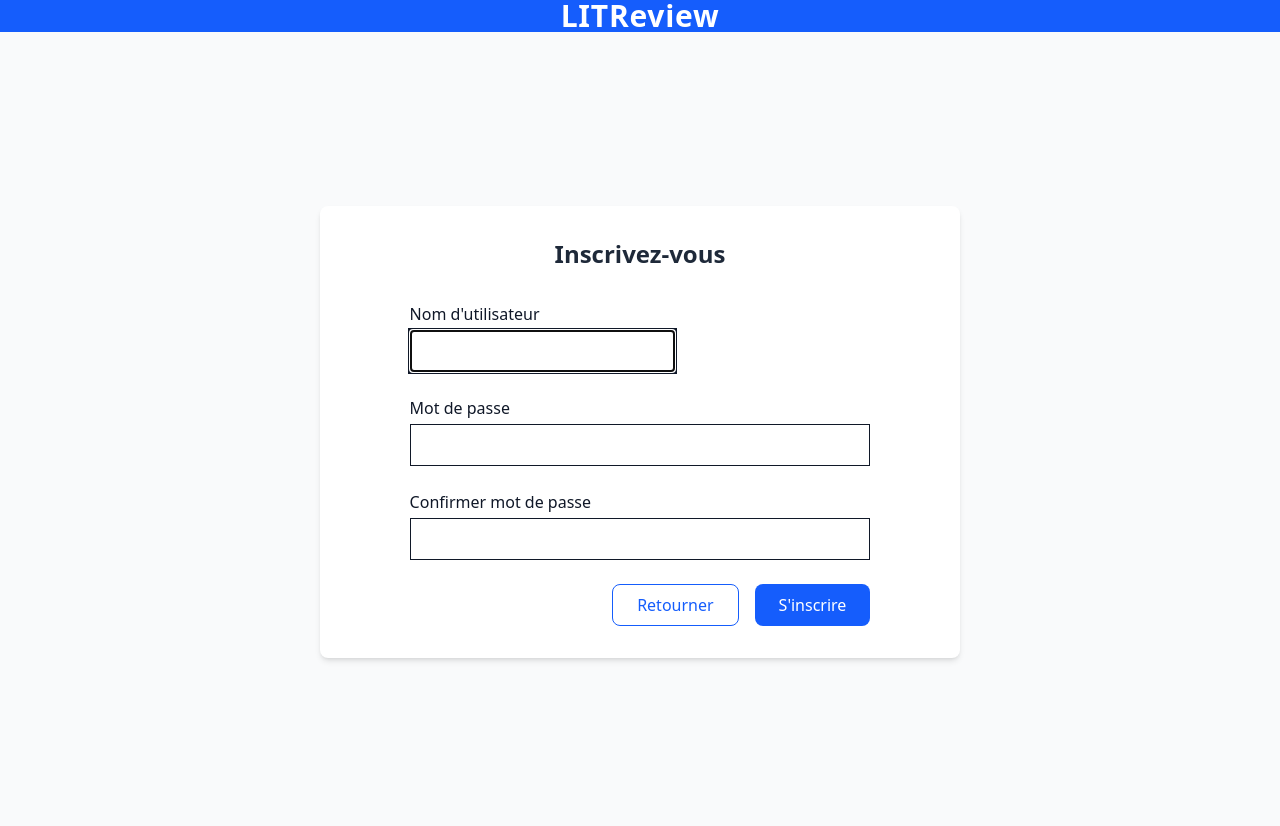
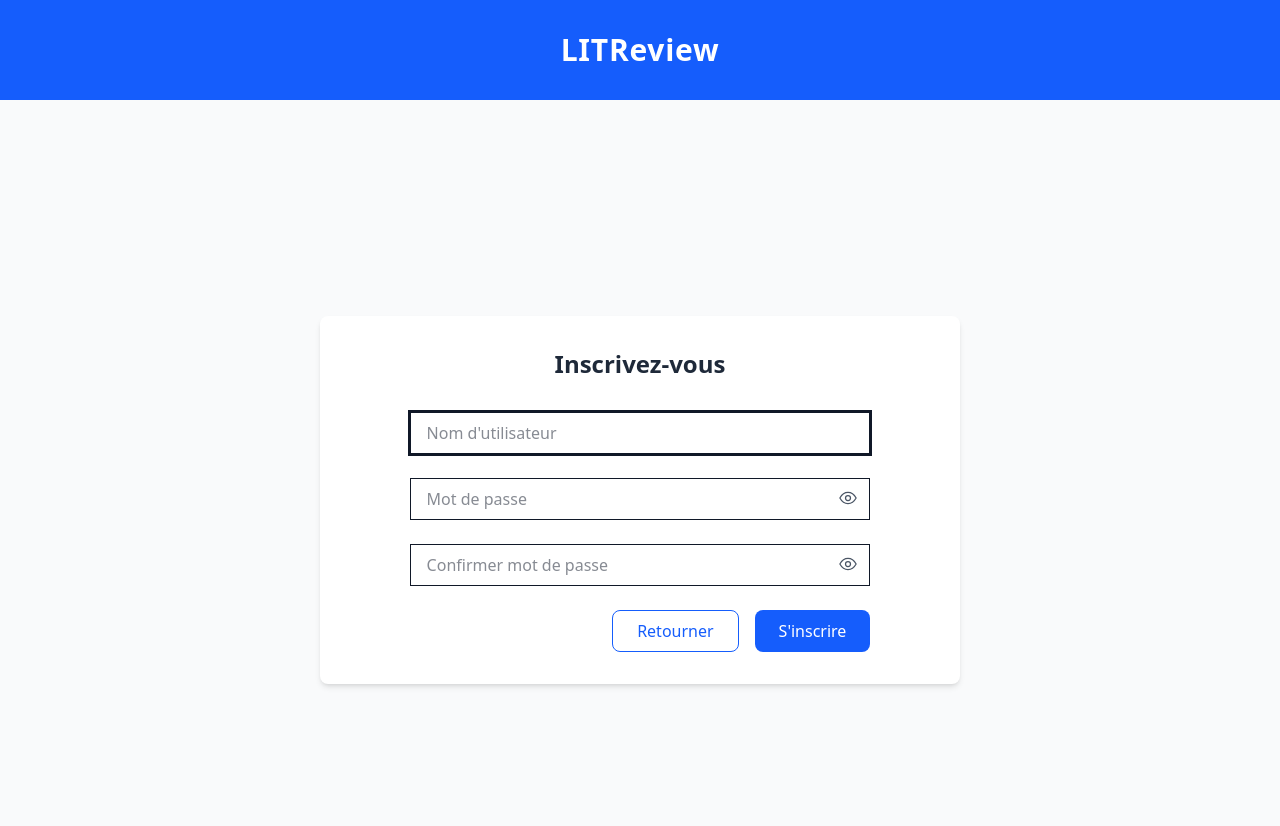
Before and after one commit to SiRipo92/LITRevu, a Django app: page /register/ in a window 1280 px wide. Shown: the top 826 px of the page. Before the commit the page ends 663 px from the top, so only its background shows below. Run offline with Django 5.2, Linux system fonts and the light colour scheme; style sheets or scripts are compiled from the project's sources.

Commit message:
Moved labels into placeholder area in Registration form

```diff
--- a/templates/base.html
+++ b/templates/base.html
@@ -13,7 +13,7 @@
 
   <body class="min-h-screen bg-gray-50 text-gray-900">
     <!-- ===== SITE HEADER (visible on all pages) ===== -->
-    <header class="bg-blue-600 text-white py-4 px-6 relative flex items-center">
+    <header class="bg-blue-600 text-white py-4 px-6 relative flex items-center min-h-[100px]">
       <!-- ===== Left zone: logo / home link ===== -->
       <div class="flex items-center">
         <a href="{% url 'home' %}"
@@ -37,31 +37,8 @@
       {% block content %}{% endblock %}
     </main>
     <!-- Toast root that allows success/error messages with registration-->
-<div id="toast-root" class="fixed top-4 left-1/2 -translate-x-1/2 z-50"></div>
-    <script>
-    (function () {
-      const params = new URLSearchParams(window.location.search);
-      if (params.get('registered') === '1') {
-        const u = params.get('u') || '';
-        const root = document.getElementById('toast-root');
-        if (root) {
-          const div = document.createElement('div');
-          div.className = 'px-4 py-3 rounded-lg border bg-green-50 border-green-200 text-green-800 shadow';
-          div.textContent = u
-            ? `Compte créé pour ${u}. Vous pouvez maintenant vous connecter.`
-            : 'Compte créé. Vous pouvez maintenant vous connecter.';
-          root.appendChild(div);
-
-          // Clean URL (remove query params) and auto-dismiss after 5s
-          const url = new URL(window.location);
-          url.searchParams.delete('registered');
-          url.searchParams.delete('u');
-          window.history.replaceState({}, '', url);
-          setTimeout(() => div.remove(), 5000);
-        }
-      }
-    })();
-    </script>
+    <div id="toast-root" class="fixed top-4 left-1/2 -translate-x-1/2 z-50"></div>
+    <script src="{% static 'js/auth_forms.js' %}"></script>
 
   </body>
 </html>
--- a/templates/registration/register.html
+++ b/templates/registration/register.html
@@ -11,43 +11,58 @@
       {% csrf_token %}
 
       <div class="w-4/5">
-        <label class="block mb-1">Nom d'utilisateur</label>
+        <label class="hidden mb-1">Nom d'utilisateur</label>
         {{ form.username }}
         {% if form.username.errors %}
           <p class="text-red-600 text-sm mt-1">{{ form.username.errors|striptags }}</p>
         {% endif %}
       </div>
 
-      <div class="w-4/5">
-        <label class="block mb-1">Mot de passe</label>
+      <div class="w-4/5 relative">
+          <label class="hidden mb-1">Mot de passe</label>
+          <div class="relative">
             {{ form.password1 }}
+            <button type="button"
+                    class="absolute right-3 top-2.5 text-gray-600 hover:text-gray-900"
+                    onclick="togglePassword('id_password1', this)">
+              <!-- Eye open (visible) -->
+              <svg xmlns="http://www.w3.org/2000/svg" fill="none" viewBox="0 0 24 24"
+                   stroke-width="1.5" stroke="currentColor" class="w-5 h-5">
+                <path stroke-linecap="round" stroke-linejoin="round"
+                      d="M2.25 12s3.75-6.75 9.75-6.75S21.75 12 21.75 12s-3.75 6.75-9.75 6.75S2.25 12 2.25 12z" />
+                <circle cx="12" cy="12" r="3" />
+              </svg>
+            </button>
+          </div>
           {% if form.password1.errors %}
             <p class="text-red-600 text-sm mt-1">{{ form.password1.errors|striptags }}</p>
           {% endif %}
         </div>
 
-      <div class="w-4/5">
-        <label class="block mb-1">Confirmer mot de passe</label>
+        <div class="w-4/5 relative">
+          <label class="hidden mb-1">Confirmer mot de passe</label>
+          <div class="relative">
             {{ form.password2 }}
+            <button type="button"
+                    class="absolute right-3 top-2.5 text-gray-600 hover:text-gray-900"
+                    onclick="togglePassword('id_password2', this)">
+              <svg xmlns="http://www.w3.org/2000/svg" fill="none" viewBox="0 0 24 24"
+                   stroke-width="1.5" stroke="currentColor" class="w-5 h-5">
+                <path stroke-linecap="round" stroke-linejoin="round"
+                      d="M2.25 12s3.75-6.75 9.75-6.75S21.75 12 21.75 12s-3.75 6.75-9.75 6.75S2.25 12 2.25 12z" />
+                <circle cx="12" cy="12" r="3" />
+              </svg>
+            </button>
+          </div>
           {% if form.password2.errors %}
             <p class="text-red-600 text-sm mt-1">{{ form.password2.errors|striptags }}</p>
           {% endif %}
         </div>
-
         <div class="flex justify-end w-4/5 gap-4">
-        <a
-          href="{% url 'home' %}"
-          class="border border-blue-600 text-blue-600 font-medium px-6 py-2 rounded-lg
-                 hover:bg-blue-600 hover:text-white transition-colors duration-200
-                 text-center"
-          role="button">
+            <a href="{% url 'home' %}" class="border border-blue-600 text-blue-600 font-medium px-6 py-2 rounded-lg hover:bg-blue-600 hover:text-white transition-colors duration-200 text-center" role="button">
                 Retourner
             </a>
-
-        <button
-          type="submit"
-          class="bg-blue-600 text-white font-medium px-6 py-2 rounded-lg
-                 hover:bg-white hover:text-blue-600 hover:border hover:border-blue-600 transition-colors duration-200">
+            <button type="submit" class="bg-blue-600 text-white font-medium px-6 py-2 rounded-lg hover:bg-white hover:text-blue-600 hover:border hover:border-blue-600 transition-colors duration-200">
                 S'inscrire
             </button>
         </div>
--- /dev/null
+++ b/theme/static/js/auth_forms.js
@@ -0,0 +1,64 @@
+/**
+ * auth_forms.js
+ * Handles:
+ *   - Password show/hide toggles
+ *   - Registration success toast messages
+ */
+
+// ================================
+// 1. Password visibility toggle
+// ================================
+
+function togglePassword(fieldId, button) {
+  const input = document.getElementById(fieldId);
+  if (!input) return;
+
+  const isHidden = input.type === "password";
+  input.type = isHidden ? "text" : "password";
+
+  // Update icon (swap between "eye" and "eye-off")
+  button.innerHTML = isHidden
+    ? `<svg xmlns="http://www.w3.org/2000/svg" fill="none" viewBox="0 0 24 24"
+             stroke-width="1.5" stroke="currentColor" class="w-5 h-5">
+          <path stroke-linecap="round" stroke-linejoin="round"
+                d="M3.98 8.223C6.225 5.728 9.024 4.5 12 4.5c3.6 0 6.75 2.25 9 6-2.25 3.75-5.4 6-9 6-1.17 0-2.28-.207-3.312-.582M3 3l18 18" />
+        </svg>`
+    : `<svg xmlns="http://www.w3.org/2000/svg" fill="none" viewBox="0 0 24 24"
+             stroke-width="1.5" stroke="currentColor" class="w-5 h-5">
+          <path stroke-linecap="round" stroke-linejoin="round"
+                d="M2.25 12s3.75-6.75 9.75-6.75S21.75 12 21.75 12s-3.75 6.75-9.75 6.75S2.25 12 2.25 12z" />
+          <circle cx="12" cy="12" r="3" />
+        </svg>`;
+}
+
+// Make function globally available to inline `onclick`
+window.togglePassword = togglePassword;
+
+// ================================
+// 2. Registration toast handler
+// ================================
+
+(function showRegistrationToast() {
+  const params = new URLSearchParams(window.location.search);
+  if (params.get("registered") === "1") {
+    const username = params.get("u") || "";
+    const toastRoot = document.getElementById("toast-root");
+
+    if (toastRoot) {
+      const div = document.createElement("div");
+      div.className =
+        "px-4 py-3 rounded-lg border bg-green-50 border-green-200 text-green-800 shadow";
+      div.textContent = username
+        ? `Compte créé pour ${username}. Vous pouvez maintenant vous connecter.`
+        : "Compte créé. Vous pouvez maintenant vous connecter.";
+      toastRoot.appendChild(div);
+
+      // Clean URL (remove query params) and auto-dismiss
+      const url = new URL(window.location);
+      url.searchParams.delete("registered");
+      url.searchParams.delete("u");
+      window.history.replaceState({}, "", url);
+      setTimeout(() => div.remove(), 5000);
+    }
+  }
+})();
--- a/theme/static_src/src/styles.css
+++ b/theme/static_src/src/styles.css
@@ -11,6 +11,7 @@
 @source "../../../**/*.{html,py,js}";
 
 // Centers placeholder text in Registration Form
+
 .auth-form input::placeholder {
   text-align: center;
 }
--- a/users/forms.py
+++ b/users/forms.py
@@ -33,16 +33,22 @@
         repeating CSS classes. Adjust here if you change your design system.
         """
         super().__init__(*args, **kwargs)
-        for name, field in self.fields.items():
-            field.widget.attrs.update({
-                "class": "border border-gray-300 rounded-md px-4 py-2 w-full"
-                         "focus:outline-none focus:ring-2 focus:ring-blue-500"
-            })
+        # Common Tailwind classes for all inputs
+        base_classes = (
+            "border border-gray-300 rounded-md px-4 py-2 w-full "
+            "focus:outline-none focus:ring-2 focus:ring-blue-500"
+        )
+
+        # Assign consistent styling + placeholders
+        self.fields["username"].widget.attrs.update({
+            "class": base_classes,
+            "placeholder": "Nom d'utilisateur",
+        })
         self.fields["password1"].widget.attrs.update({
-            "class": "border border-gray-300 rounded-md px-4 py-2 w-full "
-                     "focus:outline-none focus:ring-2 focus:ring-blue-500"
+            "class": base_classes,
+            "placeholder": "Mot de passe",
         })
         self.fields["password2"].widget.attrs.update({
-            "class": "border border-gray-300 rounded-md px-4 py-2 w-full "
-                     "focus:outline-none focus:ring-2 focus:ring-blue-500"
+            "class": base_classes,
+            "placeholder": "Confirmer mot de passe",
         })
```
Lines whose indentation alone changed are shown as unchanged.
